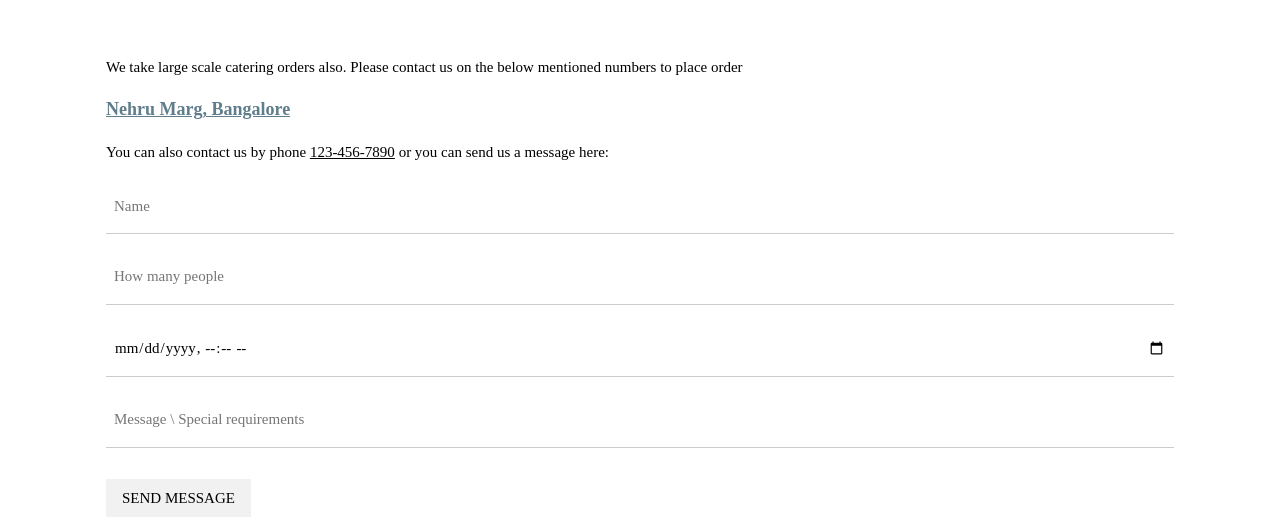
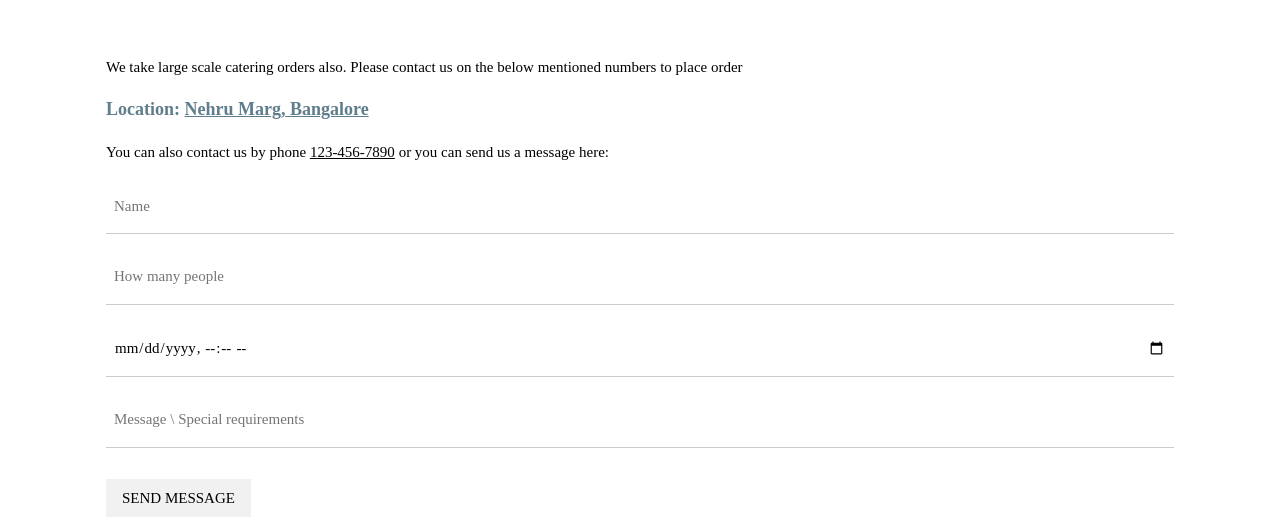
Before and after one commit to bengaluru19/team-18, a Flask app: template templates/vendor1.html in a window 1280 px wide. Shown: the part 2633-3165 px from the top of the page. Run offline with Flask 2, Linux system fonts and the light colour scheme; the template is opened without the code that fills it, so the values that code supplies are empty.

Commit message:
Update vendor1.html

```diff
--- a/templates/vendor1.html
+++ b/templates/vendor1.html
@@ -101,7 +101,7 @@ h1, h2, h3, h4, h5, h6 {
   <div class="w3-container w3-padding-64" id="contact">
     <h1>Contact</h1><br>
     <p>We take large scale catering orders also. Please contact us on the below mentioned numbers to place order</p>
-    <p class="w3-text-blue-grey w3-large"><b><a href="https://www.google.com/maps/place/Nehru+Nagar,+Bengaluru,+Karnataka+560064/@13.0912889,77.5939592,15z/data=!3m1!4b1!4m5!3m4!1s0x3bae1851b282aafd:0xb3a594bb568bfae!8m2!3d13.0902817!4d77.6025302">Nehru Marg, Bangalore</a></b></p>
+    <p class="w3-text-blue-grey w3-large"><b>Location: <a href="https://www.google.com/maps/place/Nehru+Nagar,+Bengaluru,+Karnataka+560064/@13.0912889,77.5939592,15z/data=!3m1!4b1!4m5!3m4!1s0x3bae1851b282aafd:0xb3a594bb568bfae!8m2!3d13.0902817!4d77.6025302">Nehru Marg, Bangalore</a></b></p>
     <p>You can also contact us by phone <a href="tel:123-456-7890">123-456-7890</a > or you can send us a message here:</p>
     <form action="/action_page.php" target="_blank">
       <p><input class="w3-input w3-padding-16" type="text" placeholder="Name" required name="Name"></p>
```
